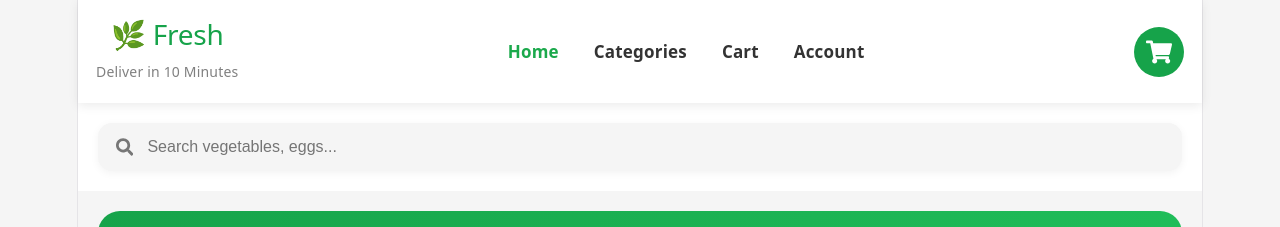
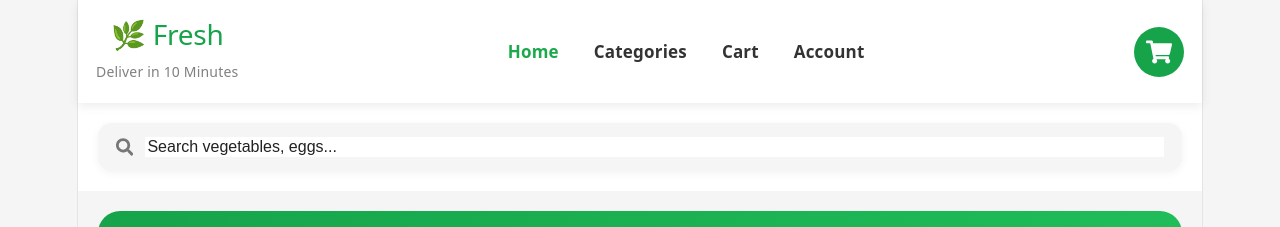
Before and after one commit to sravanijalibili/Fresh, a React (Vite) app in the folder frontend/: page / in a window 1280 px wide. Shown: the top 227 px of the page. Built offline with nearby package versions, Linux system fonts and the light colour scheme; no server answers.

Commit message:
Update index.css

```diff
--- a/frontend/src/index.css
+++ b/frontend/src/index.css
@@ -41,6 +41,35 @@ body,
   @media (max-width: 1024px) {
     font-size: 16px;
   }
+}
+
+input,
+textarea,
+select {
+
+    background: #fff !important;
+
+    color: #222 !important;
+
+    border: 1px solid #ddd;
+
+    -webkit-text-fill-color: #222;
+
+    appearance: none;
+
+}
+
+input::placeholder,
+textarea::placeholder {
+
+    color: #777;
+
+}
+
+input:-webkit-autofill,
+textarea:-webkit-autofill {
+    -webkit-box-shadow: 0 0 0 1000px #ffffff inset !important;
+    -webkit-text-fill-color: #222222 !important;
 }
 
 @media (prefers-color-scheme: dark) {
```
